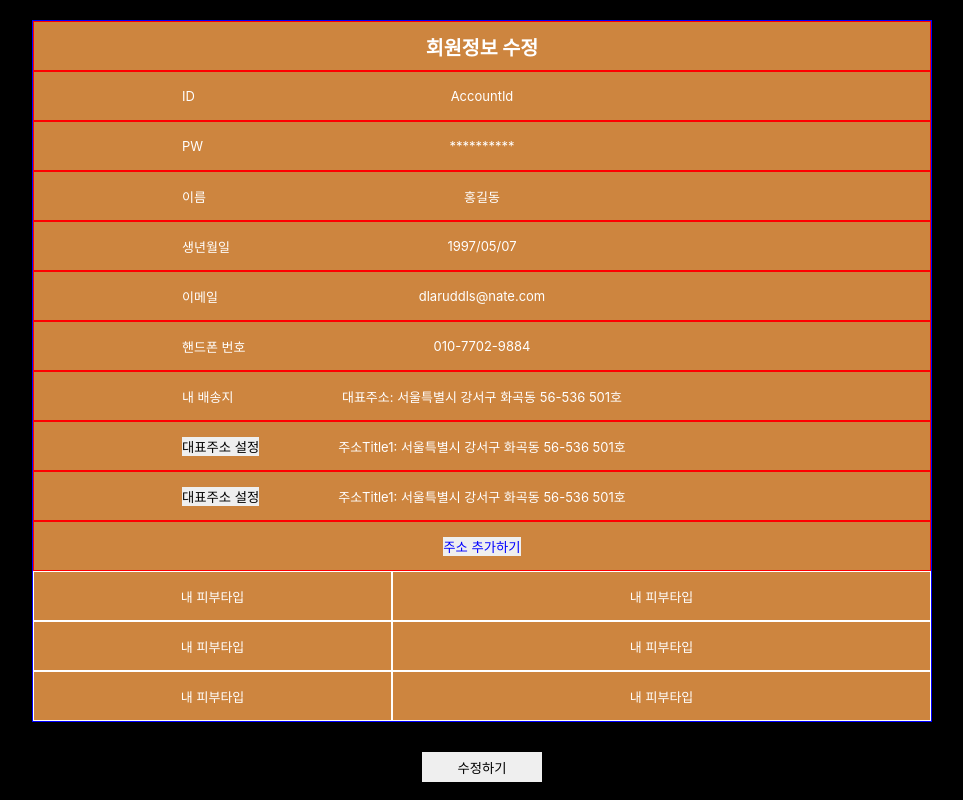
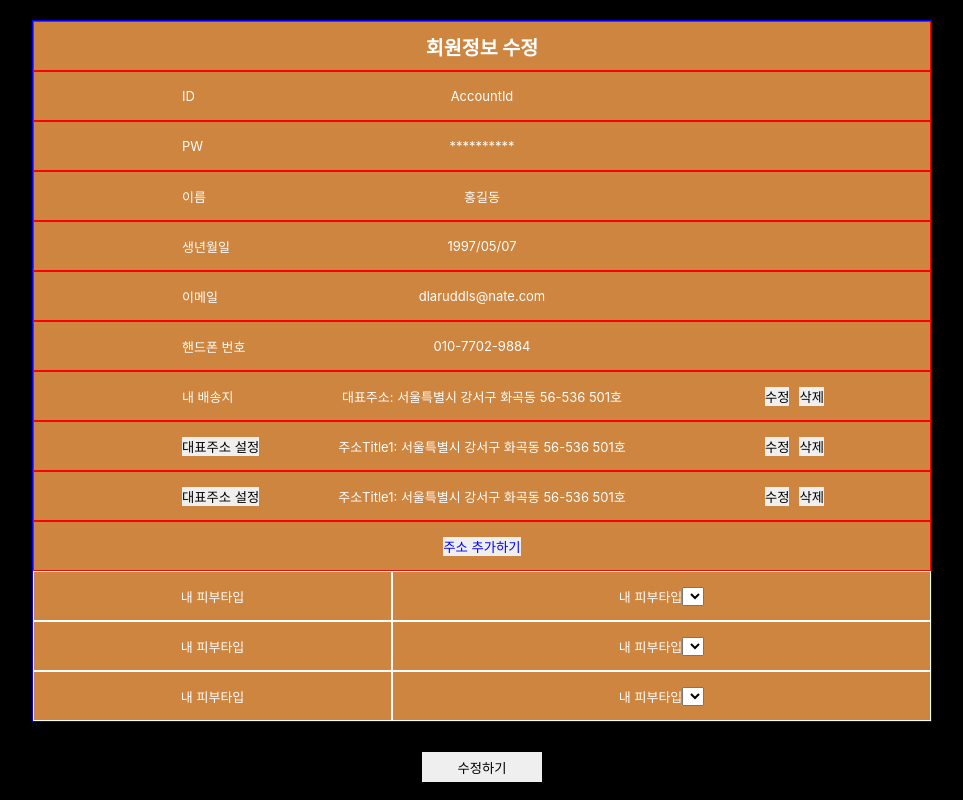
Before and after one commit to codestates-seb/seb41_main_002, a React (Create React App) app in the folder client/: page /member/edit in a window 1280 px wide. Shown: the top 800 px of the page, without its empty margins (158-1121 px from the left). Built offline with nearby package versions, Linux system fonts and the light colour scheme.

Commit message:
[FE Feat] 수정,삭제 버튼 및 select 추가

```diff
--- a/client/src/Pages/MemberPageEdit.tsx
+++ b/client/src/Pages/MemberPageEdit.tsx
@@ -38,6 +38,14 @@ const SubscribeBenefit = styled(InfoContent)`
   flex-direction: column;
   justify-content: center;
   padding-top: 20px;
+`;
+
+const AddressEditContainer = styled.div`
+  position: absolute;
+  right: 298px;
+  button {
+    margin-left: 10px;
+  }
 `;
 
 export default function MemberPageEdit() {
@@ -105,6 +113,10 @@ export default function MemberPageEdit() {
               대표주소: 서울특별시 강서구 화곡동 56-536 501호
             </MemberInfoText>
           </div>
+          <AddressEditContainer>
+            <button>수정</button>
+            <button>삭제</button>
+          </AddressEditContainer>
         </MemberInfoContent>
         <MemberInfoContent>
           <div className="Info_Title">
@@ -117,6 +129,10 @@ export default function MemberPageEdit() {
               주소Title1: 서울특별시 강서구 화곡동 56-536 501호
             </MemberInfoText>
           </div>
+          <AddressEditContainer>
+            <button>수정</button>
+            <button>삭제</button>
+          </AddressEditContainer>
         </MemberInfoContent>
         <MemberInfoContent>
           <div className="Info_Title">
@@ -124,11 +140,15 @@ export default function MemberPageEdit() {
               <button>대표주소 설정</button>
             </MemberInfoText>
           </div>
-          <div>
+          <div className="Address_Contents">
             <MemberInfoText>
               주소Title1: 서울특별시 강서구 화곡동 56-536 501호
             </MemberInfoText>
           </div>
+          <AddressEditContainer>
+            <button>수정</button>
+            <button>삭제</button>
+          </AddressEditContainer>
         </MemberInfoContent>
         <MemberInfoContent>
           <button className="Address_Add_Button">주소 추가하기</button>
@@ -140,6 +160,7 @@ export default function MemberPageEdit() {
             </InfoTitle>
             <InfoContent>
               <MemberInfoText>내 피부타입</MemberInfoText>
+              <select />
             </InfoContent>
           </div>
           <div className="Edit_Type_Container">
@@ -148,6 +169,7 @@ export default function MemberPageEdit() {
             </InfoTitle>
             <InfoContent>
               <MemberInfoText>내 피부타입</MemberInfoText>
+              <select />
             </InfoContent>
           </div>
           <div className="Edit_Type_Container">
@@ -156,6 +178,7 @@ export default function MemberPageEdit() {
             </InfoTitle>
             <InfoContent>
               <MemberInfoText>내 피부타입</MemberInfoText>
+              <select />
             </InfoContent>
           </div>
         </div>
--- a/client/src/Pages/Style/memberPageEdit.css
+++ b/client/src/Pages/Style/memberPageEdit.css
@@ -54,3 +54,12 @@
 .Subscribe_Benefits_Container {
   display: flex;
 }
+
+.Address_Contents{
+  display: flex;
+}
+
+.Address_Contents > div {
+  display: flex;
+  justify-content: flex-end;
+}
```
